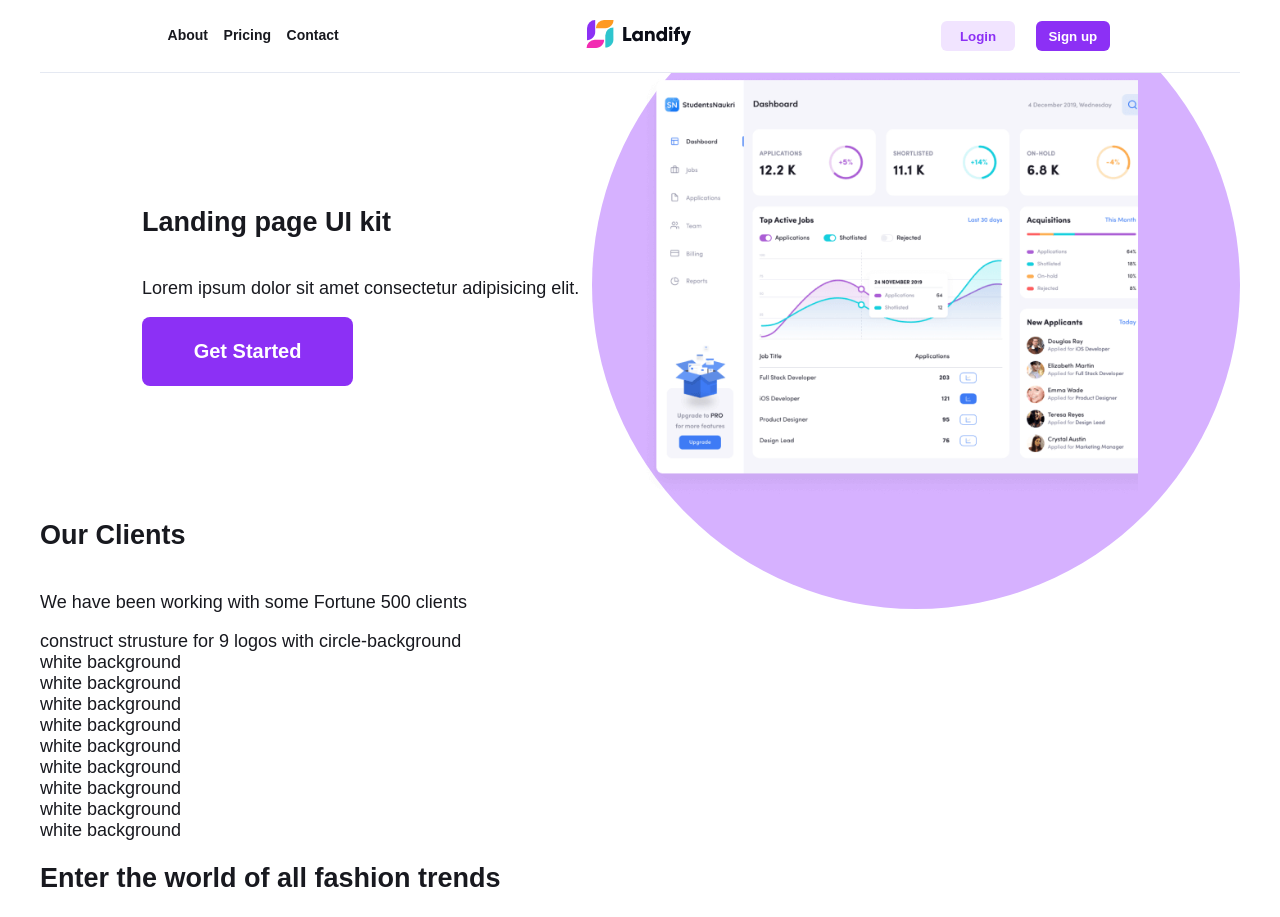
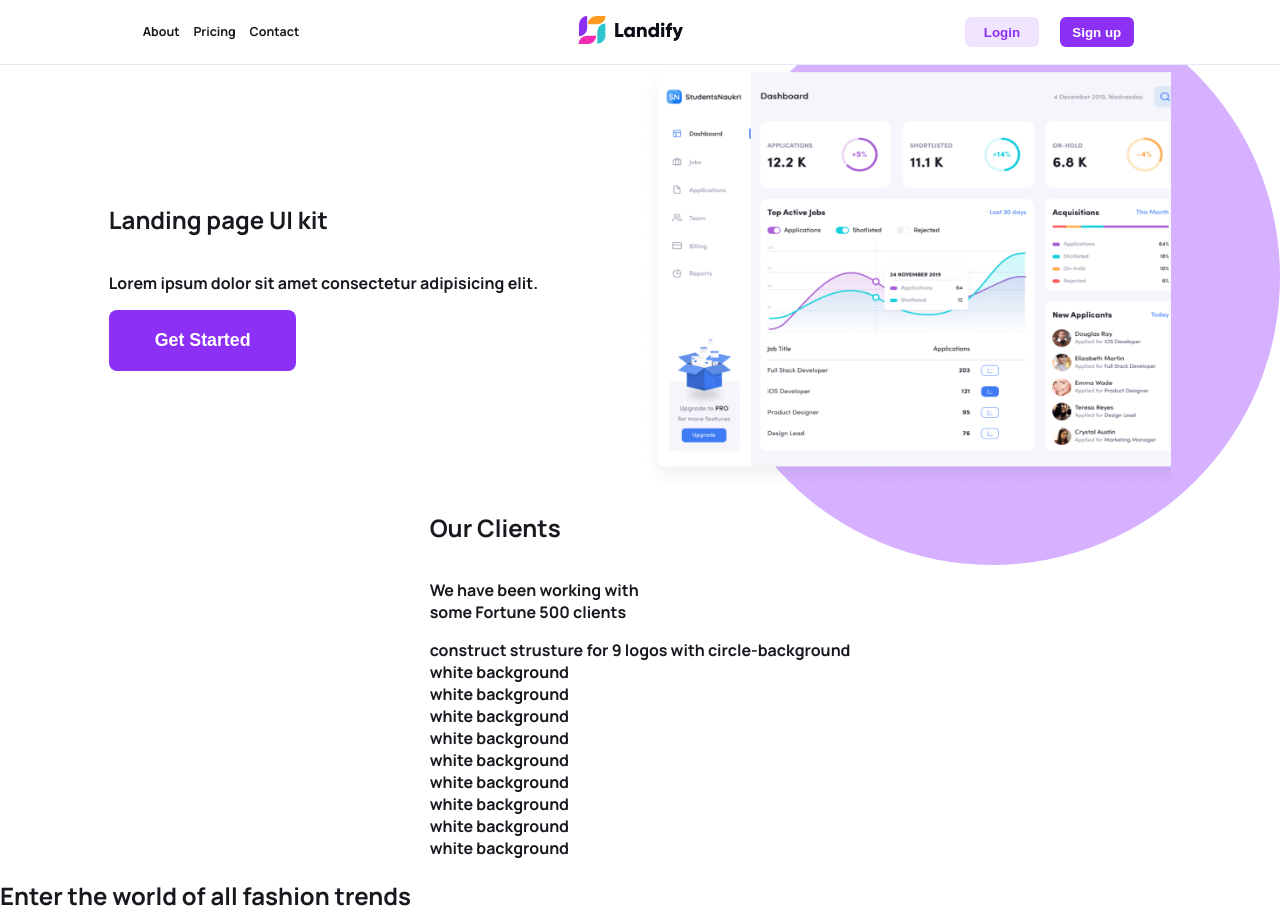
Before and after one commit to CrispthoAlex/koombea-frontend-test, a PHP site: page / in a window 1280 px wide. Shown: the top 917 px of the page. Run offline with PHP 8.4, Linux system fonts and the light colour scheme; style sheets or scripts are compiled from the project's sources; some web fonts are replaced.

Commit message:
Max width for container and sections were modified

```diff
--- a/scss/components/_general.scss
+++ b/scss/components/_general.scss
@@ -1,12 +1,13 @@
 /* Stableshing Fonts */
-@font-face {
+@font-face { // Normal font
     font: {
-        family: $primaryfont, $family;
+        family: $primaryfont;
         weight: bold;
         style: normal;
         display: swap;
     }
-    src: url('../../fonts/Manrope-VariableFont_wght.woff') format('woff');
+    src: url('../../fonts/Manrope-Bold.woff') format('woff'),
+    url('../../fonts/Manrope-Bold.woff2') format('woff2');
 }
 
 @font-face {
@@ -16,7 +17,8 @@
         style: normal;
         display: swap;
     }
-    src: url('../../fonts/Manrope-VariableFont_wght.woff') format('woff');
+    src: url('../../fonts/Manrope-SemiBold.woff') format('woff'),
+    url('../../fonts/Manrope-SemiBold.woff2') format('woff2');
 }
 
 @font-face {
@@ -26,7 +28,8 @@
         style: normal;
         display: swap;
     }
-    src: url('../../fonts/Manrope-VariableFont_wght.woff') format('woff');
+    src: url('../../fonts/Manrope-Regular.woff') format('woff'),
+    url('../../fonts/Manrope-Regular.woff2') format('woff2');
 }
 
 /* General CSS properties */
@@ -43,17 +46,24 @@ li {
 }
 body {
     color: $gray900;
-    @include bigfont ($primaryfont, $family, $base-size);
+    @include bigfont ($primaryfont, $family);
+    display: flex;
+    justify-content: center;
 }
+
 .container {
-    width: 100%;
     display: flex;
     flex-flow: column;
     align-items: center;
+    width: 100%;
+    max-width: em(1440);
 }
 .main-header, .main-content, .main-footer {
+    display: flex;
+    flex-flow: column;
+    align-items: center;
+    justify-content: center;
     width:100%;
-    max-width:1200px;
 }
 /* Don't show link behavior*/
 a:visited, a:link {
```
